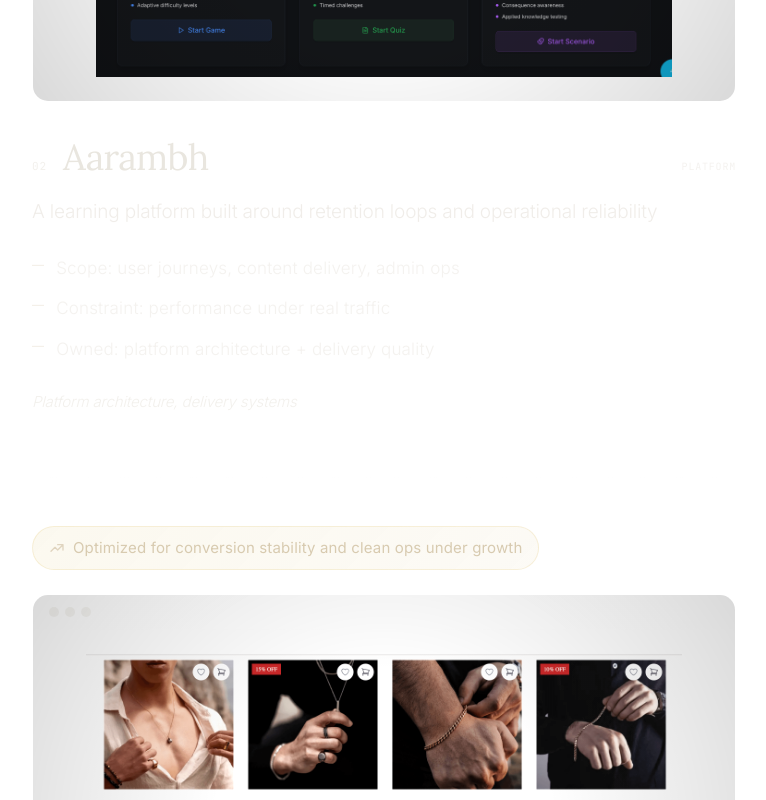
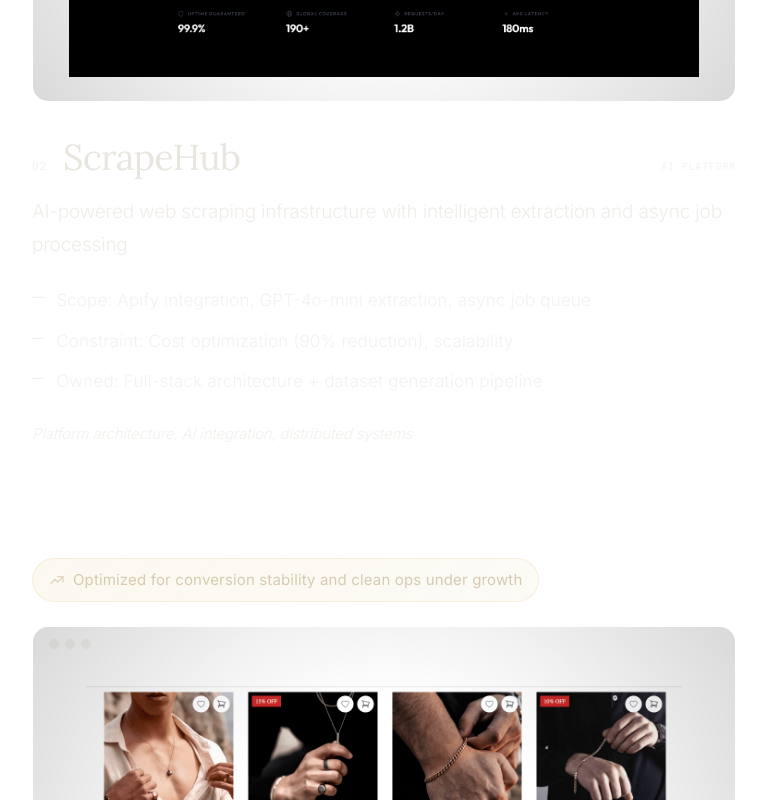
Before and after one commit to anshumansp16/Portfolio-2.0, a Next.js app: page / in a window 1280 px wide. Shown: the part 4680-5480 px from the top of the page, without its empty margins (256-1022 px from the left). Built offline with nearby package versions, Linux system fonts and the light colour scheme.

Commit message:
added scraper

```diff
--- a/src/app/_components/SelectedSystems.tsx
+++ b/src/app/_components/SelectedSystems.tsx
@@ -249,18 +249,18 @@ const systems = [
   },
   {
     index: '02',
-    name: 'Aarambh',
-    domain: 'PLATFORM',
-    outcome: 'A learning platform built around retention loops and operational reliability',
-    businessOutcome: 'Designed for 10K+ concurrent users with 99.9% uptime',
+    name: 'ScrapeHub',
+    domain: 'AI PLATFORM',
+    outcome: 'AI-powered web scraping infrastructure with intelligent extraction and async job processing',
+    businessOutcome: 'Built for industrial-grade data collection at scale',
     constraints: [
-      'Scope: user journeys, content delivery, admin ops',
-      'Constraint: performance under real traffic',
-      'Owned: platform architecture + delivery quality',
+      'Scope: Apify integration, GPT-4o-mini extraction, async job queue',
+      'Constraint: Cost optimization (90% reduction), scalability',
+      'Owned: Full-stack architecture + dataset generation pipeline',
     ],
-    role: 'Platform architecture, delivery systems',
-    image: '/images/assets/aarambh.png',
-    link: 'https://aarambh.anshumansp.com',
+    role: 'Platform architecture, AI integration, distributed systems',
+    image: '/images/assets/scrapehub.png',
+    link: 'https://scrape.anshumansp.com',
   },
   {
     index: '03',
@@ -276,6 +276,21 @@ const systems = [
     role: 'E-commerce architecture, payment systems',
     image: '/images/assets/crownking.png',
     link: 'https://resume.anshumansp.com',
+  },
+  {
+    index: '04',
+    name: 'Aarambh',
+    domain: 'PLATFORM',
+    outcome: 'A learning platform built around retention loops and operational reliability',
+    businessOutcome: 'Designed for 10K+ concurrent users with 99.9% uptime',
+    constraints: [
+      'Scope: user journeys, content delivery, admin ops',
+      'Constraint: performance under real traffic',
+      'Owned: platform architecture + delivery quality',
+    ],
+    role: 'Platform architecture, delivery systems',
+    image: '/images/assets/aarambh.png',
+    link: 'https://aarambh.anshumansp.com',
   },
 ]
 
--- a/src/app/work/page.tsx
+++ b/src/app/work/page.tsx
@@ -25,18 +25,18 @@ const projects = [
   },
   {
     index: '02',
-    title: 'Aarambh',
-    domain: 'PLATFORM',
-    description: 'A learning platform built around retention loops and operational reliability. Handles user journeys, content delivery, and admin ops with performance under real traffic.',
+    title: 'ScrapeHub',
+    domain: 'AI PLATFORM',
+    description: 'AI-powered web scraping infrastructure with intelligent extraction, async job processing, and enterprise-grade dataset generation. Built with FastAPI, Next.js, and GPT-4o-mini for industrial-scale data collection.',
     details: [
-      'Scope: user journeys, content delivery, admin ops',
-      'Constraint: performance under real traffic',
-      'Owned: platform architecture + delivery quality',
+      'Scope: Apify integration, GPT-4o-mini extraction, async job queue',
+      'Constraint: Cost optimization (90% reduction), scalability',
+      'Owned: Full-stack architecture + dataset generation pipeline',
     ],
-    role: 'Platform architecture, delivery systems',
-    image: '/images/assets/aarambh.png',
-    tags: ['User Journeys', 'Content Delivery', 'Admin Ops'],
-    link: 'https://aarambh.anshumansp.com',
+    role: 'Platform architecture, AI integration, distributed systems',
+    image: '/images/assets/scrapehub.png',
+    tags: ['AI', 'Web Scraping', 'FastAPI', 'Async Jobs'],
+    link: 'https://scrape.anshumansp.com',
   },
   {
     index: '03',
@@ -52,6 +52,21 @@ const projects = [
     image: '/images/assets/crownking.png',
     tags: ['E-commerce', 'Payments', 'Product Flows'],
     link: 'https://resume.anshumansp.com',
+  },
+  {
+    index: '04',
+    title: 'Aarambh',
+    domain: 'PLATFORM',
+    description: 'A learning platform built around retention loops and operational reliability. Handles user journeys, content delivery, and admin ops with performance under real traffic.',
+    details: [
+      'Scope: user journeys, content delivery, admin ops',
+      'Constraint: performance under real traffic',
+      'Owned: platform architecture + delivery quality',
+    ],
+    role: 'Platform architecture, delivery systems',
+    image: '/images/assets/aarambh.png',
+    tags: ['User Journeys', 'Content Delivery', 'Admin Ops'],
+    link: 'https://aarambh.anshumansp.com',
   },
 ]
 
```
Also changed, not shown: public/images/assets/scrapehub.png (added).
